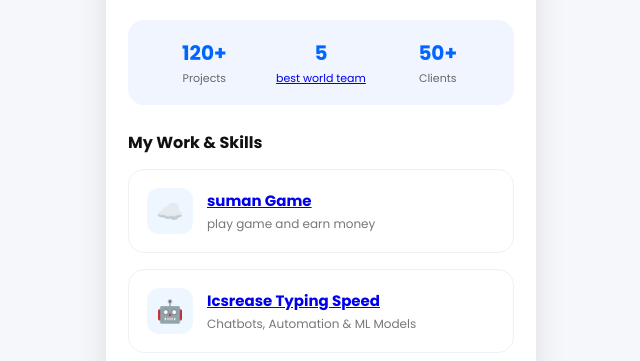
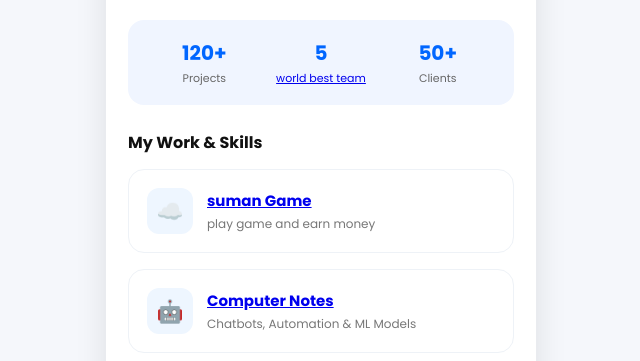
Before and after one commit to sumanguptasky-ai/suman-gupta-aaditya, a plain HTML site: page index.html/index.html in a window 1280 px wide. Shown: the part 436-797 px from the top of the page, 319-959 px from the left. Drawn offline with Linux system fonts and the light colour scheme.

Commit message:
Fix HTML formatting and update content

```diff
--- a/index.html/index.html
+++ b/index.html/index.html
@@ -53,7 +53,7 @@ body{background:#f5f7fb;color:#111}
 
     <div class="stats">
       <div class="stat"><h3>120+</h3><p>Projects</p></div>
-      <div class="stat"><h3>5</h3><p><a href="team.html">best world team</a> </p></div>
+      <div class="stat"><h3>5</h3><p><a href="team.html">world best team</a> </p></div>
       <div class="stat"><h3>50+</h3><p>Clients</p></div>
     </div>
 
@@ -66,7 +66,7 @@ body{background:#f5f7fb;color:#111}
 
     <div class="card">
       <div class="icon">🤖</div>
-      <div><h4><a href="https://www.edclub.com/student/course/3"> Icsrease Typing Speed</a></h4><p>Chatbots, Automation & ML Models</p></div>
+      <div><h4><a href="https://sumanguptasky-ai.github.io/computer-notes/">Computer Notes</a></h4><p>Chatbots, Automation & ML Models</p></div>
     </div>
     <div class="card">
       <div class="icon">🔒</div>
```
